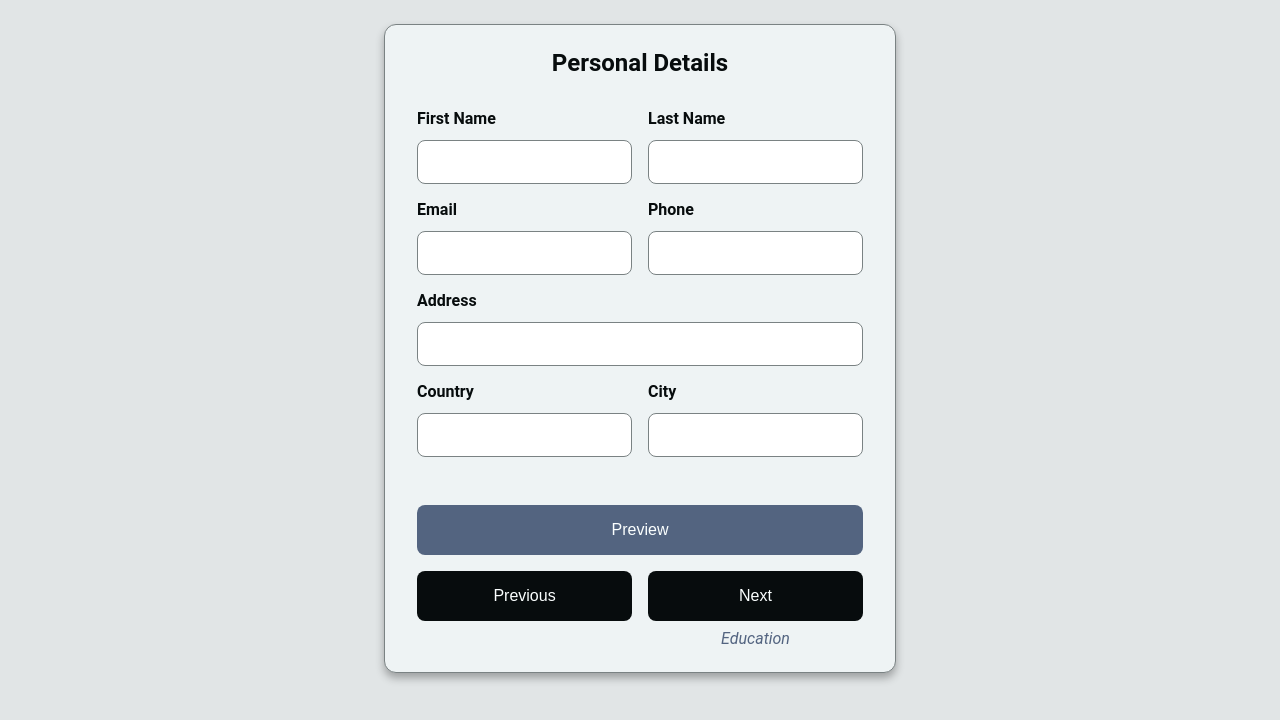
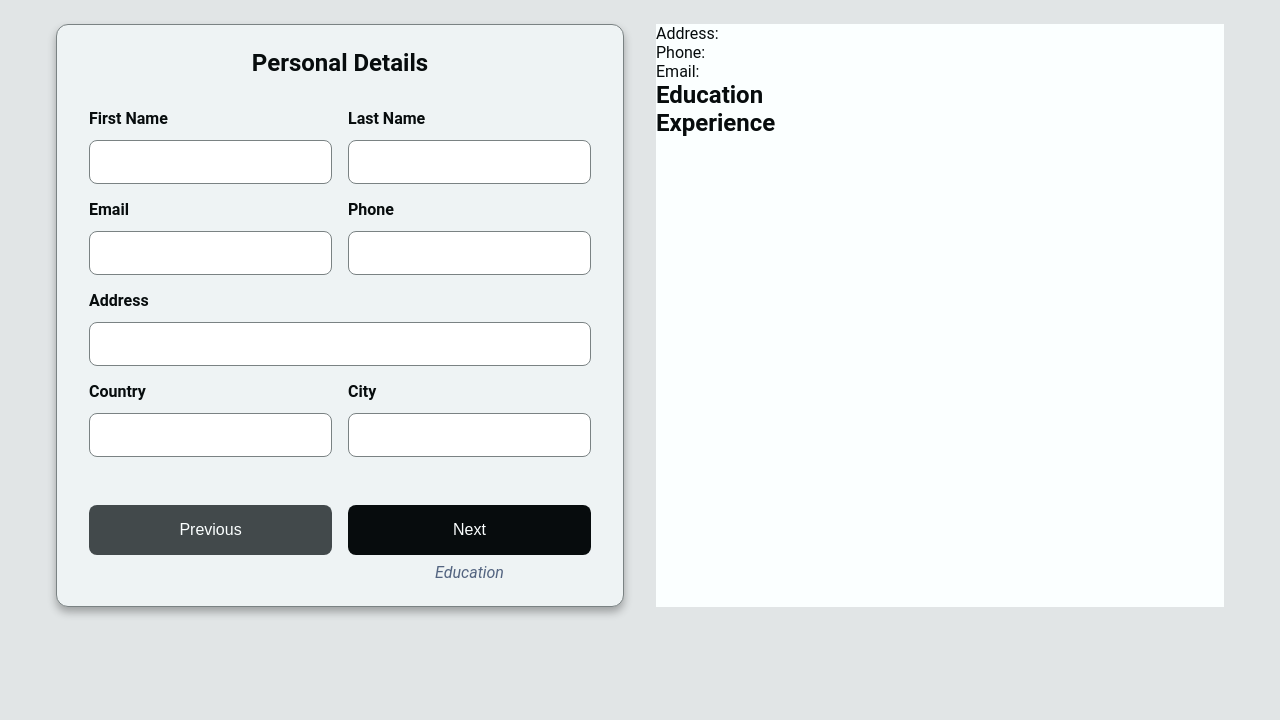
Before and after one commit to NgocPMT/react-cv-application, a React (Vite) app: page / in a window 1280 px wide. Shown: the top 720 px of the page. Built offline with nearby package versions, Linux system fonts and the light colour scheme.

Commit message:
implement form switching feature

```diff
--- a/src/components/App.jsx
+++ b/src/components/App.jsx
@@ -1,4 +1,4 @@
-import { useState } from "react";
+import { useEffect, useState } from "react";
 import "../css/App.css";
 
 export default function App() {
@@ -10,8 +10,14 @@ export default function App() {
   const [country, setCountry] = useState("");
   const [city, setCity] = useState("");
   const [isPreviewOpen, setIsPreviewOpen] = useState(false);
+  const [isMobile, setIsMobile] = useState(window.innerWidth < 768);
+  const [formIndex, setFormIndex] = useState(0);
 
   const fullName = firstName + " " + lastName;
+  const formCounts = 2;
+  const forms = ["Personal Details", "Education", "Experience"];
+  const isFirst = formIndex === 0;
+  const isLast = formIndex === formCounts;
 
   function handleFirstName(e) {
     setFirstName(e.target.value);
@@ -45,10 +51,39 @@ export default function App() {
     setIsPreviewOpen(!isPreviewOpen);
   }
 
+  function handleResize() {
+    const mobile = window.innerWidth < 768;
+    setIsMobile(mobile);
+
+    if (mobile) {
+      setIsPreviewOpen(false);
+    } else {
+      setIsPreviewOpen(true);
+    }
+  }
+
+  function handlePrev() {
+    if (formIndex > 0) {
+      setFormIndex(formIndex - 1);
+    }
+  }
+
+  function handleNext() {
+    if (formIndex < formCounts) {
+      setFormIndex(formIndex + 1);
+    }
+  }
+
+  useEffect(() => {
+    handleResize();
+    window.addEventListener("resize", handleResize);
+    return () => window.removeEventListener("resize", handleResize);
+  }, []);
+
   return (
     <div className="body-wrapper">
-      <section className="form">
-        <h2 className="form-title">Personal Details</h2>
+      <div className="form-container">
+        <Form title={forms[0]} index={0} formIndex={formIndex}>
           <FieldGroup>
             <Field
               title="First Name"
@@ -104,30 +139,50 @@ export default function App() {
               onChange={handleCity}
             />
           </FieldGroup>
+        </Form>
         <div className="buttons">
+          {isMobile && (
             <button onClick={togglePreview} className="preview-btn">
               Preview
             </button>
+          )}
+
           <div className="button-group">
             <div>
-              <button>Previous</button>
-              <p></p>
+              <button
+                disabled={isFirst}
+                className={`${isFirst && "disabled"}`}
+                onClick={handlePrev}
+              >
+                Previous
+              </button>
+              <p>{formIndex > 0 ? forms[formIndex - 1] : ""}</p>
             </div>
             <div>
-              <button>Next</button>
-              <p>Education</p>
+              <button
+                disabled={isLast}
+                className={`${isLast && "disabled"}`}
+                onClick={handleNext}
+              >
+                Next
+              </button>
+              <p>{formIndex < formCounts ? forms[formIndex + 1] : ""}</p>
             </div>
           </div>
         </div>
-      </section>
-      {isPreviewOpen && (
-        <>
-          <div className="preview-backdrop"></div>
+      </div>
+
+      {isMobile && isPreviewOpen && <div className="preview-backdrop"></div>}
+      {(!isMobile || isPreviewOpen) && (
         <div className="cv-preview">
-            <p>{fullName}</p>
-            <button onClick={togglePreview}>Close</button>
+          <h1 className="cv-full-name">{fullName}</h1>
+          <p>Address: {address}</p>
+          <p>Phone: {phone}</p>
+          <p>Email: {email}</p>
+          <h2>Education</h2>
+          <h2>Experience</h2>
+          {isMobile && <button onClick={togglePreview}>Close</button>}
         </div>
-        </>
       )}
     </div>
   );
@@ -145,3 +200,12 @@ function Field({ title, id, type, value, onChange }) {
 function FieldGroup({ children }) {
   return <div className="field-group">{children}</div>;
 }
+
+function Form({ title, index, formIndex, children }) {
+  return (
+    <section className={`form ${formIndex !== index && "hidden"}`}>
+      <h2 className="form-title">{title}</h2>
+      {children}
+    </section>
+  );
+}
--- a/src/css/App.css
+++ b/src/css/App.css
@@ -70,10 +70,20 @@ body.dark {
   --info: oklch(0.7 0.05 260);
 }
 
+.hidden {
+  display: none !important;
+}
+
 body {
   background-color: var(--bg-dark);
   color: var(--text);
   font-family: Roboto, Arial, Helvetica, sans-serif;
+}
+
+.form-container {
+  background-color: var(--bg);
+  padding: 1.5rem 2rem;
+  position: relative;
 }
 
 section.form {
@@ -81,9 +91,6 @@ section.form {
   flex-direction: column;
   justify-content: center;
   align-items: center;
-  background-color: var(--bg);
-  margin: 0 auto;
-  padding: 1.5rem 2rem;
 }
 
 .form-title {
@@ -138,7 +145,7 @@ section.form {
   transition: background-color 0.3s, color 0.3s;
 }
 
-.buttons button:hover {
+.buttons button:not(.disabled):hover {
   opacity: 0.8;
   transform: translateY(-1px);
 }
@@ -146,6 +153,11 @@ section.form {
 .form .preview-btn {
   background-color: var(--info);
   color: var(--bg-light);
+}
+
+button.disabled {
+  background-color: var(--text-muted);
+  cursor: auto;
 }
 
 .button-group {
@@ -171,32 +183,43 @@ section.form {
 }
 
 .cv-preview {
-  position: absolute;
-  width: 50%;
-  min-height: 50%;
+  position: fixed;
+  width: 80%;
+  min-height: 80%;
   background-color: var(--bg-light);
-  top: 25%;
-  left: 25%;
+  top: 10%;
+  left: 10%;
   z-index: 2;
 }
 
 .preview-backdrop {
   top: 0;
   left: 0;
-  position: absolute;
+  position: fixed;
   background-color: rgba(0, 0, 0, 0.3);
   z-index: 1;
-  height: 100%;
   width: 100%;
+  min-height: 100vh;
 }
 
 @media (min-width: 768px) {
-  section.form {
-    margin-top: 1.5rem;
+  .body-wrapper {
+    padding: 1.5rem 3.5rem;
+    display: grid;
+    grid-template-columns: 1fr 1fr;
+    gap: 2rem;
+  }
+
+  .cv-preview {
+    position: static;
+    width: 100%;
+  }
+
+  .form-container {
     border: var(--border) 1px solid;
     border-radius: 0.75rem;
     box-shadow: 0px 5px 8px rgba(0, 0, 0, 0.3);
-    max-width: 40%;
+    width: 100%;
   }
 
   .field-group {
```
Lines whose indentation alone changed are shown as unchanged.
